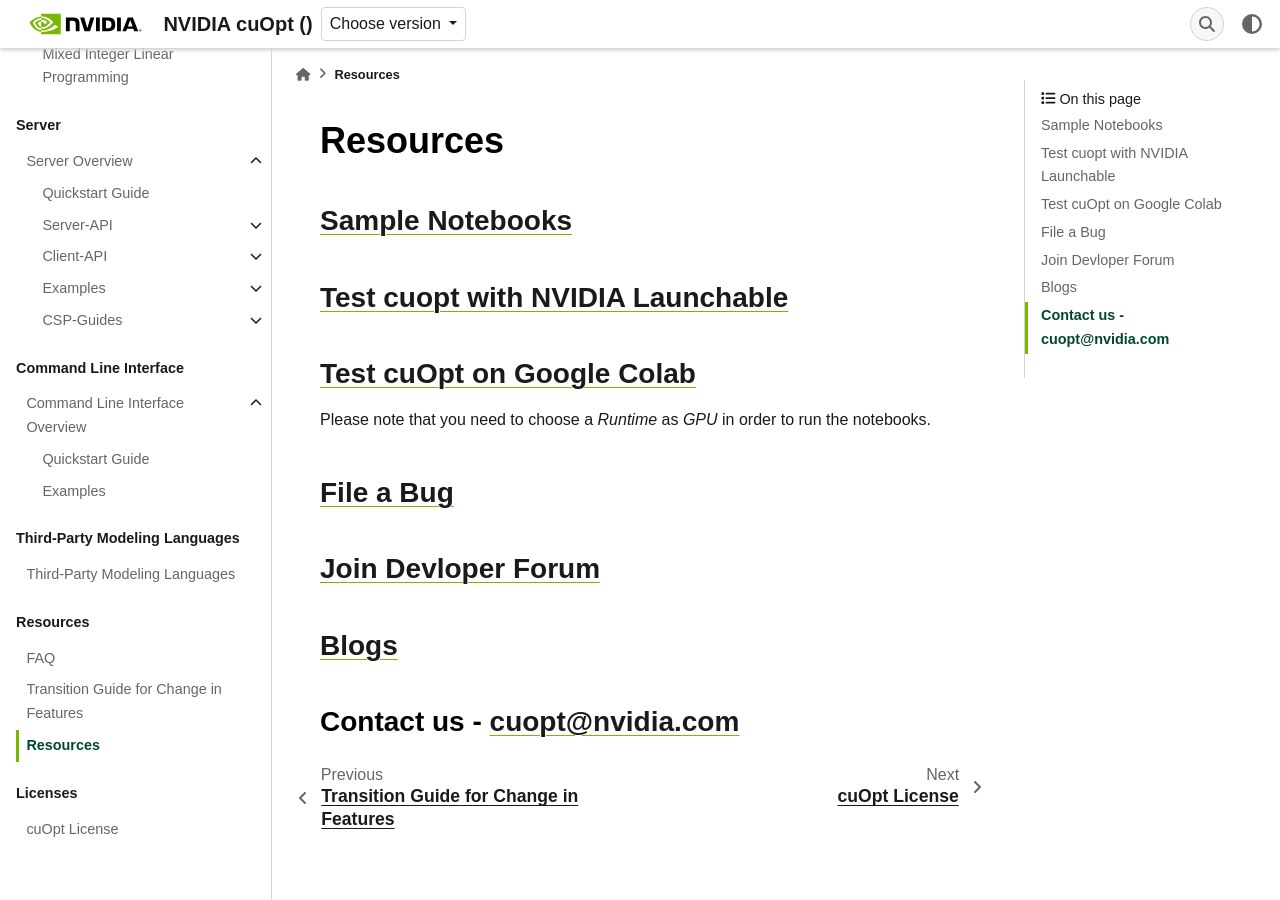
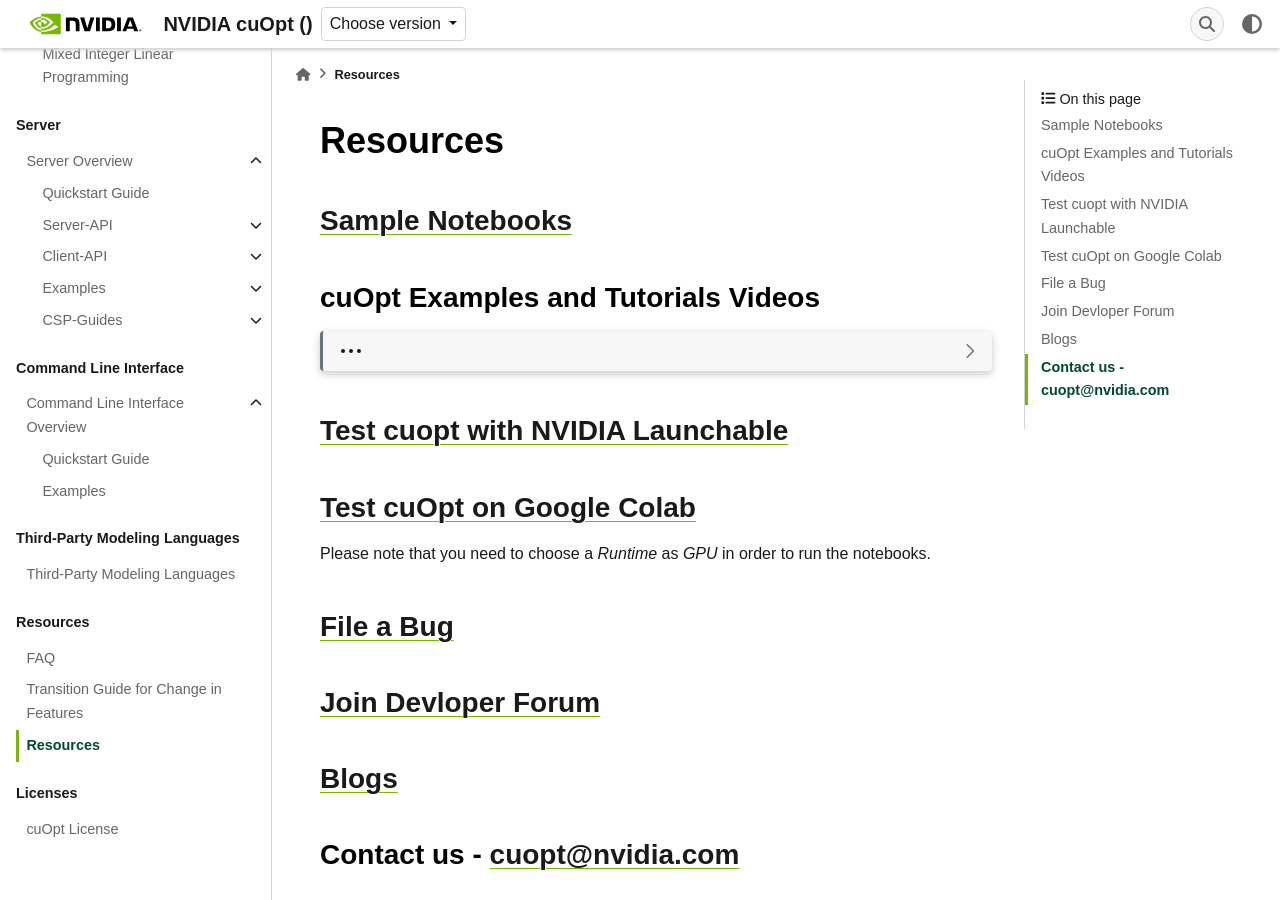
Before and after one commit to nguidotti/cuopt, a Sphinx documentation site: the page built from docs/cuopt/source/resources.rst, in a window 1280 px wide and 900 px high. Built offline with Sphinx 7.4.7, drawn with Linux system fonts in a browser that asks for light colours; some web fonts are replaced; the version number could not be read and is left out.

Commit message:
Add video link to the docs and Readme (#393)
Add video link to the docs and readme

Authors:
  - Ramakrishnap (https://github.com/rgsl888prabhu)

Approvers:
  - Trevor McKay (https://github.com/tmckayus)

URL: https://github.com/NVIDIA/cuopt/pull/393

```diff
--- a/docs/cuopt/source/resources.rst
+++ b/docs/cuopt/source/resources.rst
@@ -5,6 +5,14 @@
 
 `Sample Notebooks <https://github.com/NVIDIA/cuopt-examples/>`_
 ----------------------------------------------------------------------------------
+
+
+cuOpt Examples and Tutorials Videos
+-----------------------------------
+
+.. dropdown::
+
+    - `Quick Start to GPU-Accelerated Large-Scale Logistics and Supply Chain Optimization with NVIDIA cuOpt <https://www.youtube.com/watch?v=CVtqcUmW9nU>`_
 
 `Test cuopt with NVIDIA Launchable <https://brev.nvidia.com/launchable/deploy?launchableID=env-2qIG6yjGKDtdMSjXHcuZX12mDNJ>`_
 ------------------------------------------------------------------------------------------------------------------------------
```
Also changed, not shown: README.md (+1 -0 lines).
